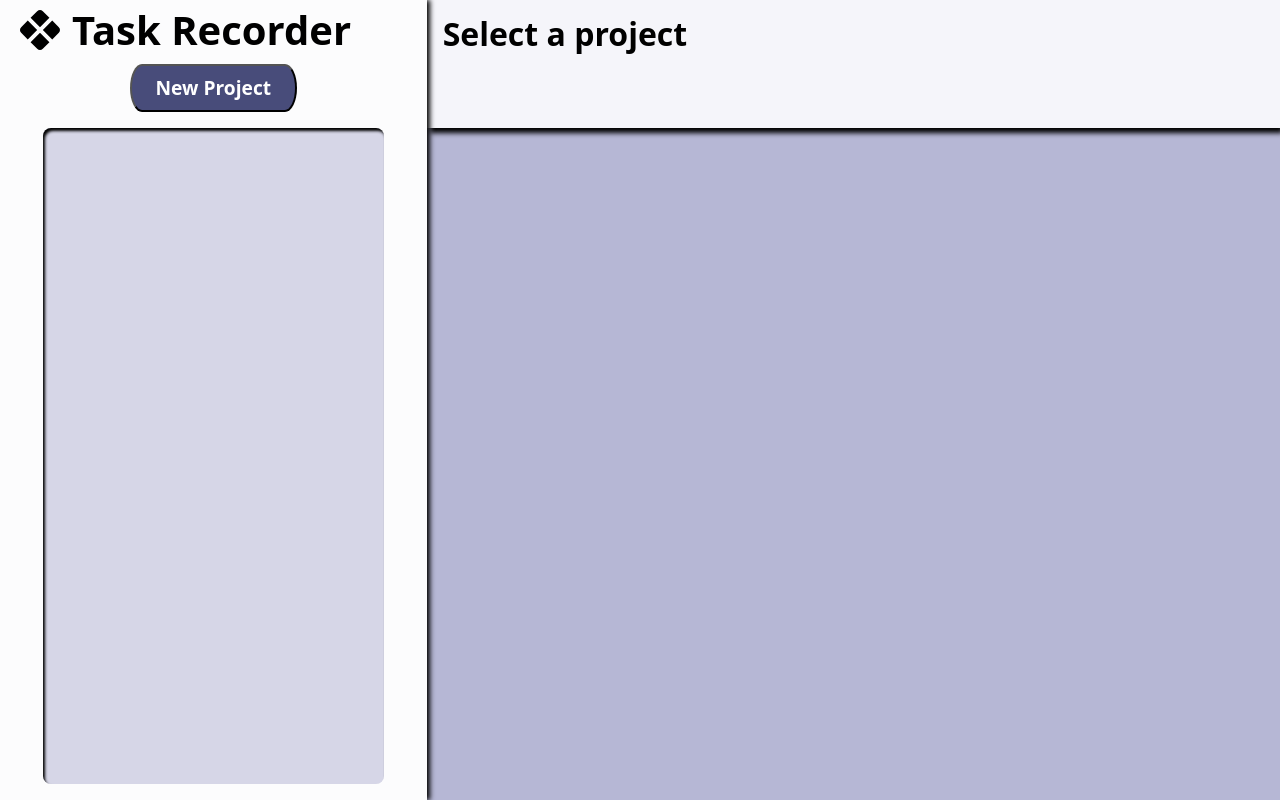
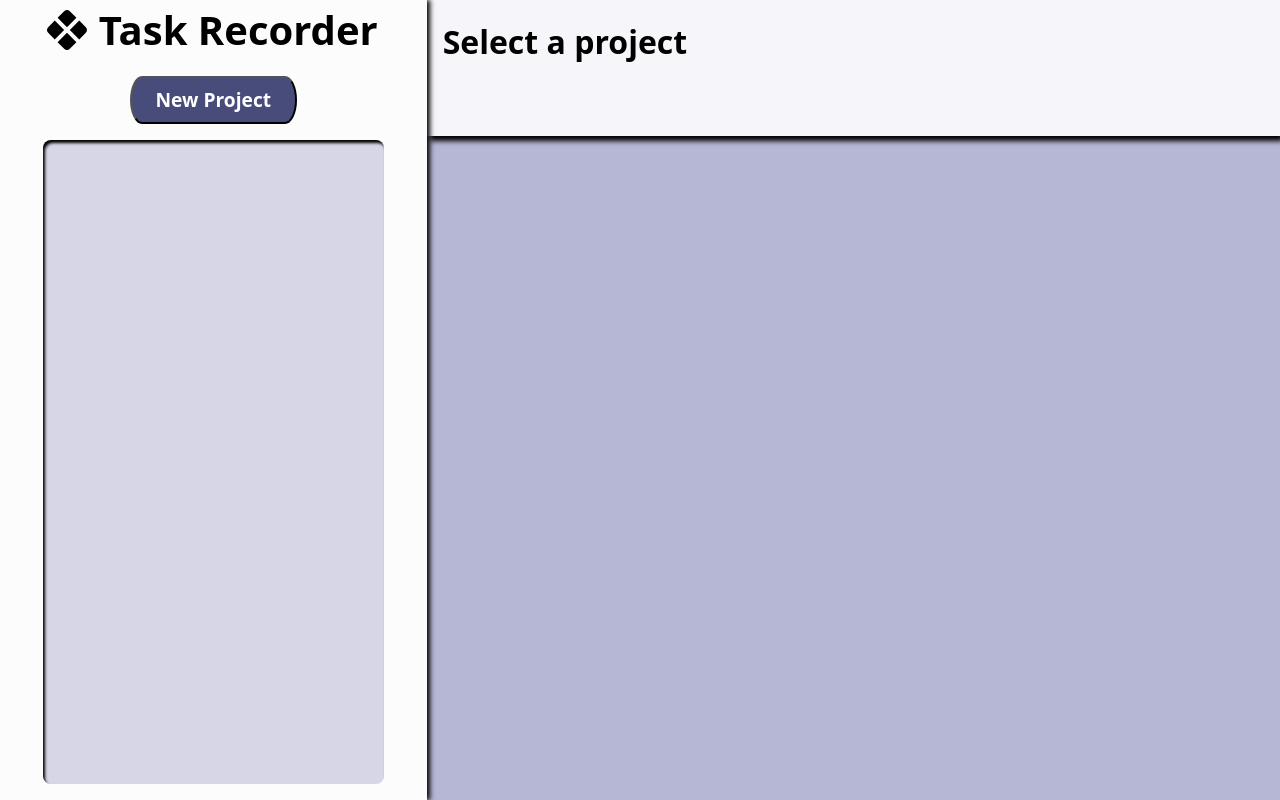
Before and after one commit to CyberDagger/odin_to-do, a website built with webpack: page src/template.html in a window 1280 px wide. Built offline with nearby package versions, Linux system fonts and the light colour scheme.

Commit message:
Update styles.css

```diff
--- a/src/styles.css
+++ b/src/styles.css
@@ -38,7 +38,7 @@ body {
     height: 100vh;
     display: grid;
     grid-template-columns: 1fr 2fr;
-    grid-template-rows: 8rem auto;
+    grid-template-rows: 8.5rem auto;
 }
 
 button {
@@ -71,22 +71,24 @@ input, select, textarea{
 /*----------------*/
 
 .sidebar {
+    height: 100vh;
     grid-column: 1/2;
     grid-row: 1/3;
     background-color: var(--gray0);
     display: grid;
-    grid-template-rows: 3rem 3rem calc(100vh - 9rem);
+    grid-template-rows: auto 3rem 1fr;
+    align-content: start;
     gap: 1rem;
+    padding-bottom: 1rem;
     z-index: 2;
     box-shadow: 3px 0px 5px;
 }
 
 .logo-area {
-    align-self: flex-start;
     display: flex;
     justify-content: start;
     align-items: center;
-    margin: 0 1rem;
+    margin: 0 10%;
     gap: 0.5rem;
     > h1 {
         font-size: 2.5rem;
```
